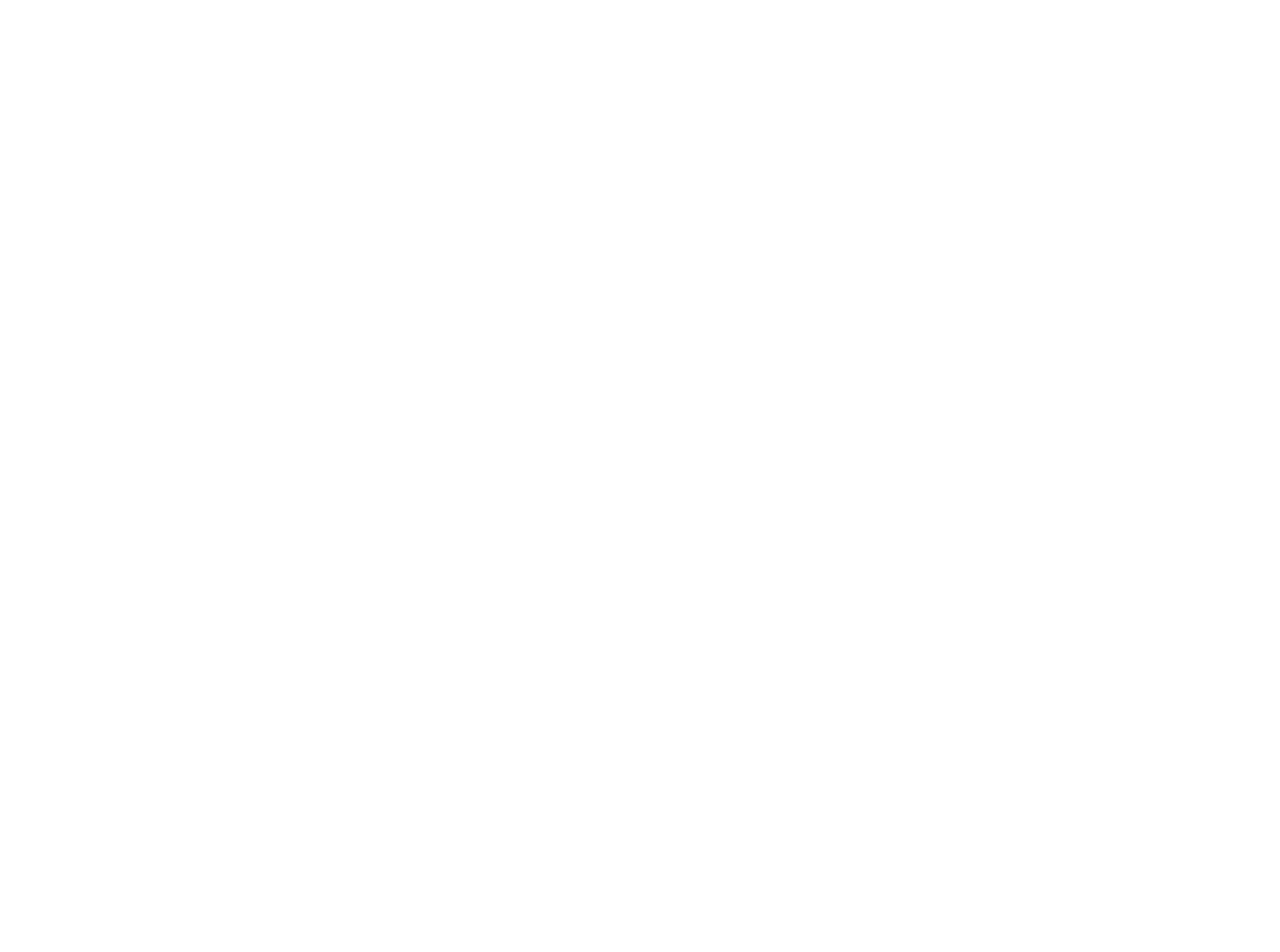
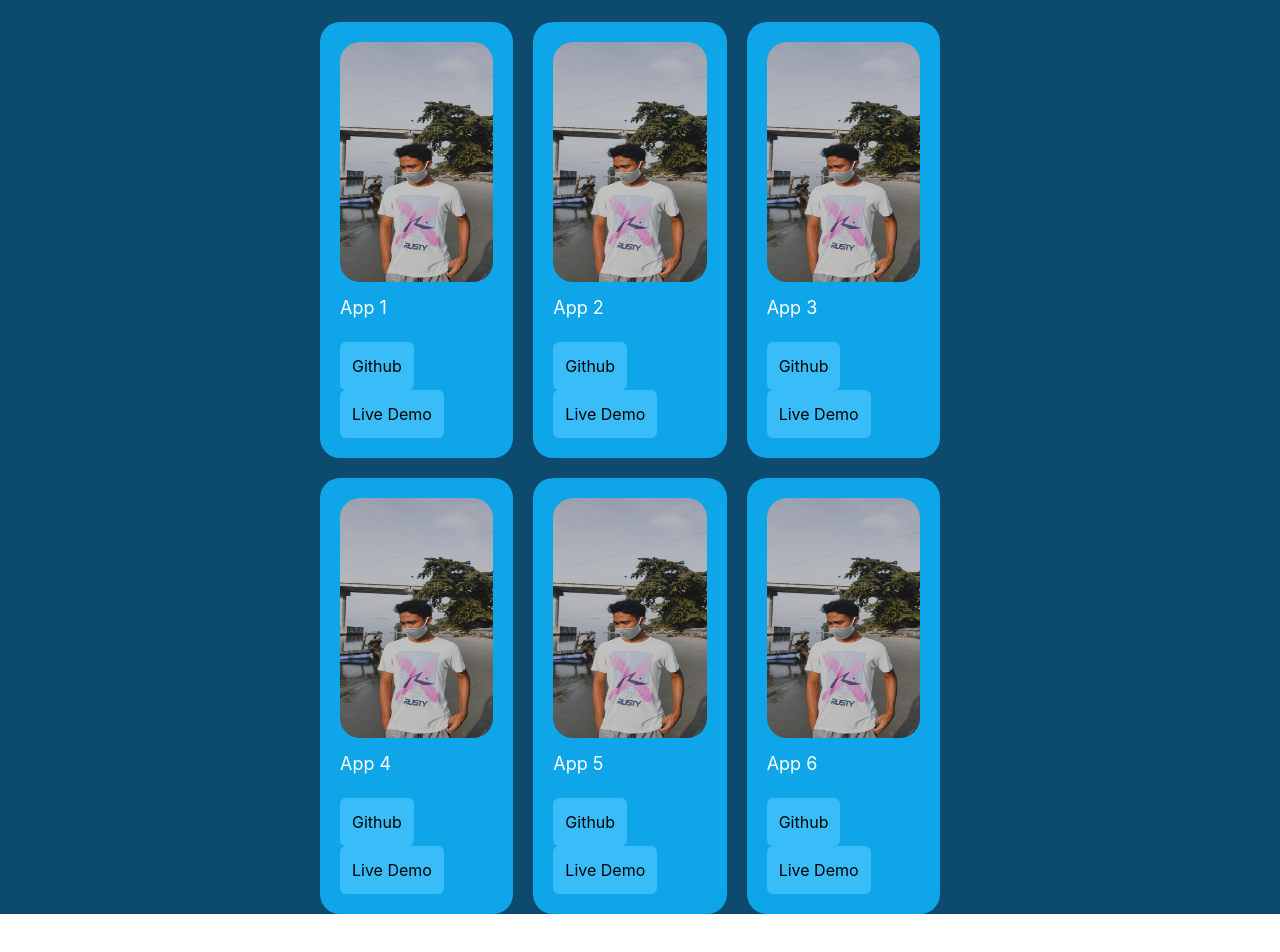
Before and after one commit to ibranurlette/portofolio-second-version, a React (Create React App) app: page / in a window 1280 px wide. Shown: the part 1891-2843 px from the top of the page. Before the commit the page ends 1813 px from the top, so only its background shows below. Built offline with nearby package versions, Linux system fonts and the light colour scheme.

Commit message:
Four Section: Portofolio Page

```diff
--- a/src/App.css
+++ b/src/App.css
@@ -1,3 +1,3 @@
 .App {
-  text-align: center;
+  /* text-align: center; */
 }
--- a/src/App.js
+++ b/src/App.js
@@ -11,15 +11,15 @@ import {
 
 function App() {
   return (
-    <div className="App bg-sky-900">
+    <div className="bg-sky-900">
       {/* first section */}
       <div className="pt-8 pb-8">
-        <div className="mb-5">
+        <div className="mb-5 text-center ">
           <h1 className="text-white">Hello i'm</h1>
           <h2 className="text-3xl font-bold text-white">Ibra Nurlette</h2>
           <h1 className="text-white">Frontend Developer</h1>
         </div>
-        <div className="mb-8">
+        <div className="mb-8 text-center	">
           <button className="rounded-md text-sky-500 border-2 border-blue-500 p-3 mr-4">
             Download Cv
           </button>
@@ -44,8 +44,8 @@ function App() {
         </div>
       </div>
       {/* second section */}
-      <h1 className="text-white">Get To Know</h1>
-      <h2 className="text-3xl font-bold text-white">About Me</h2>
+      <h1 className="text-white text-center">Get To Know</h1>
+      <h2 className="text-3xl font-bold text-white text-center">About Me</h2>
       <div className="m-10 grid grid-cols-2">
         <div>
           <img
@@ -95,8 +95,10 @@ function App() {
       </div>
 
       {/* third section */}
-      <h1 className="text-white">What Skills I have</h1>
-      <h2 className="text-3xl font-bold text-white">My Experience</h2>
+      <h1 className="text-white text-center">What Skills I have</h1>
+      <h2 className="text-3xl font-bold text-white text-center">
+        My Experience
+      </h2>
       <div className="m-10 flex justify-center">
         <div className="bg-sky-500 py-12 px-10 mr-7 w-[32rem] rounded-[20px]">
           <h1 className="text-2xl mb-8 font-bold">Frontend developer</h1>
@@ -207,6 +209,84 @@ function App() {
           </div>
         </div>
       </div>
+
+      {/* Four section */}
+      <h1 className="text-white text-center">My Recent Work</h1>
+      <h2 className="text-3xl font-bold text-white text-center">Portfolio</h2>
+      <div className="m-10 grid grid-cols-3 mx-80 ">
+        <div className="bg-sky-500 p-5 rounded-[20px]	mr-5">
+          <img
+            src={require("./assets/me.jpg")}
+            alt="me"
+            className="w-60 h-60 rounded-[20px] mx-auto"
+          />
+          <h1 className="text-lg text-white text-start mt-3">App 1</h1>
+          <button className="rounded-md bg-sky-400 justify-items-start p-3 mr-3 mt-5">
+            Github
+          </button>
+          <button className="rounded-md bg-sky-400 p-3">Live Demo</button>
+        </div>
+        <div className="bg-sky-500 p-5 rounded-[20px]	mr-5">
+          <img
+            src={require("./assets/me.jpg")}
+            alt="me"
+            className="w-60 h-60 rounded-[20px] mx-auto"
+          />
+          <h1 className="text-lg text-white text-start mt-3">App 2</h1>
+          <button className="rounded-md bg-sky-400 justify-items-start p-3 mr-3 mt-5">
+            Github
+          </button>
+          <button className="rounded-md bg-sky-400 p-3">Live Demo</button>
+        </div>
+        <div className="bg-sky-500 p-5 rounded-[20px]	mr-5">
+          <img
+            src={require("./assets/me.jpg")}
+            alt="me"
+            className="w-60 h-60 rounded-[20px] mx-auto"
+          />
+          <h1 className="text-lg text-white text-start mt-3">App 3</h1>
+          <button className="rounded-md bg-sky-400 justify-items-start p-3 mr-3 mt-5">
+            Github
+          </button>
+          <button className="rounded-md bg-sky-400 p-3">Live Demo</button>
+        </div>
+        <div className="bg-sky-500 p-5 rounded-[20px]	mr-5 mt-5">
+          <img
+            src={require("./assets/me.jpg")}
+            alt="me"
+            className="w-60 h-60 rounded-[20px] mx-auto"
+          />
+          <h1 className="text-lg text-white text-start mt-3">App 4</h1>
+          <button className="rounded-md bg-sky-400 justify-items-start p-3 mr-3 mt-5">
+            Github
+          </button>
+          <button className="rounded-md bg-sky-400 p-3">Live Demo</button>
+        </div>
+        <div className="bg-sky-500 p-5 rounded-[20px]	mr-5 mt-5">
+          <img
+            src={require("./assets/me.jpg")}
+            alt="me"
+            className="w-60 h-60 rounded-[20px] mx-auto"
+          />
+          <h1 className="text-lg text-white text-start mt-3">App 5</h1>
+          <button className="rounded-md bg-sky-400 justify-items-start p-3 mr-3 mt-5">
+            Github
+          </button>
+          <button className="rounded-md bg-sky-400 p-3">Live Demo</button>
+        </div>
+        <div className="bg-sky-500 p-5 rounded-[20px]	mr-5 mt-5">
+          <img
+            src={require("./assets/me.jpg")}
+            alt="me"
+            className="w-60 h-60 rounded-[20px] mx-auto"
+          />
+          <h1 className="text-lg text-white text-start mt-3">App 6</h1>
+          <button className="rounded-md bg-sky-400 justify-items-start p-3 mr-3 mt-5">
+            Github
+          </button>
+          <button className="rounded-md bg-sky-400 p-3">Live Demo</button>
+        </div>
+      </div>
     </div>
   );
 }
```
